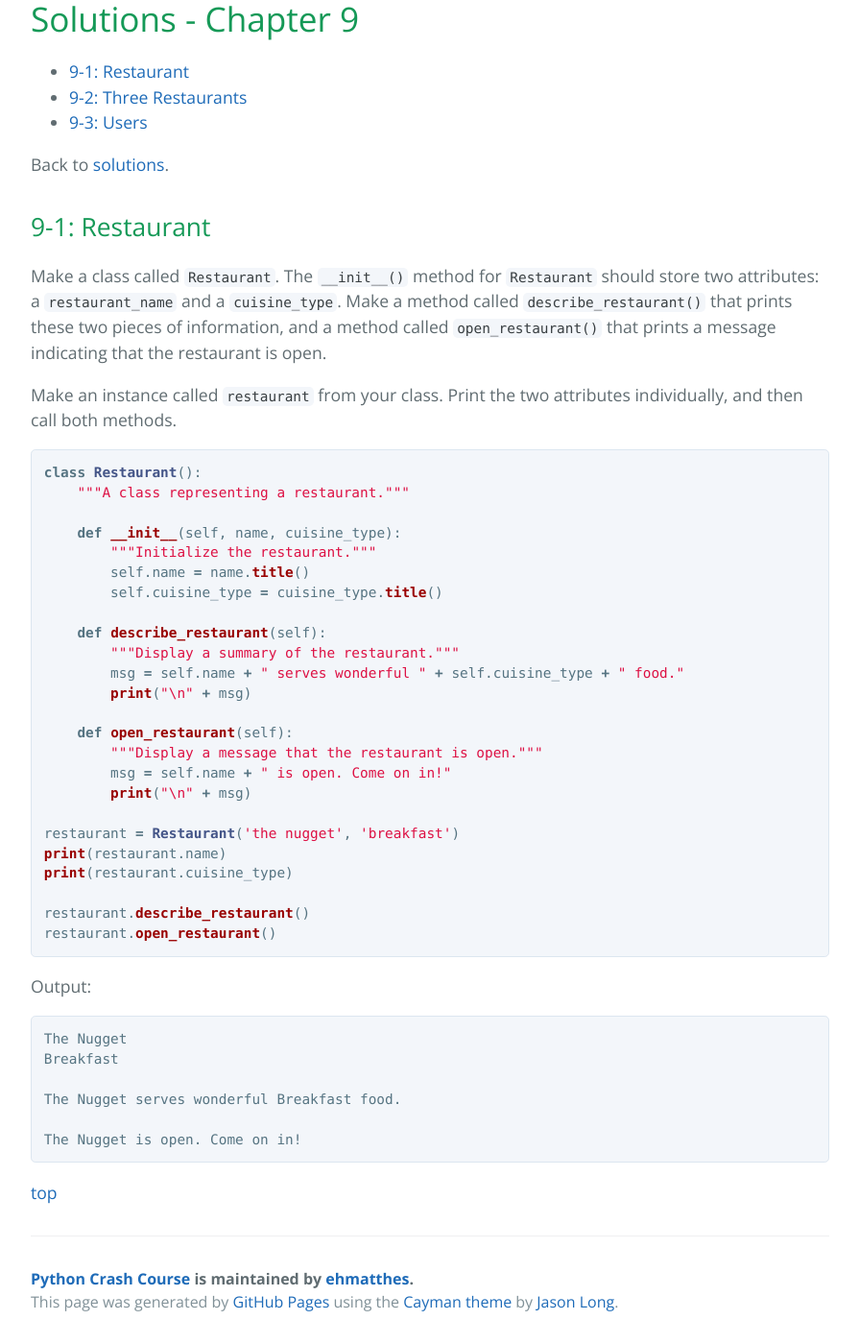
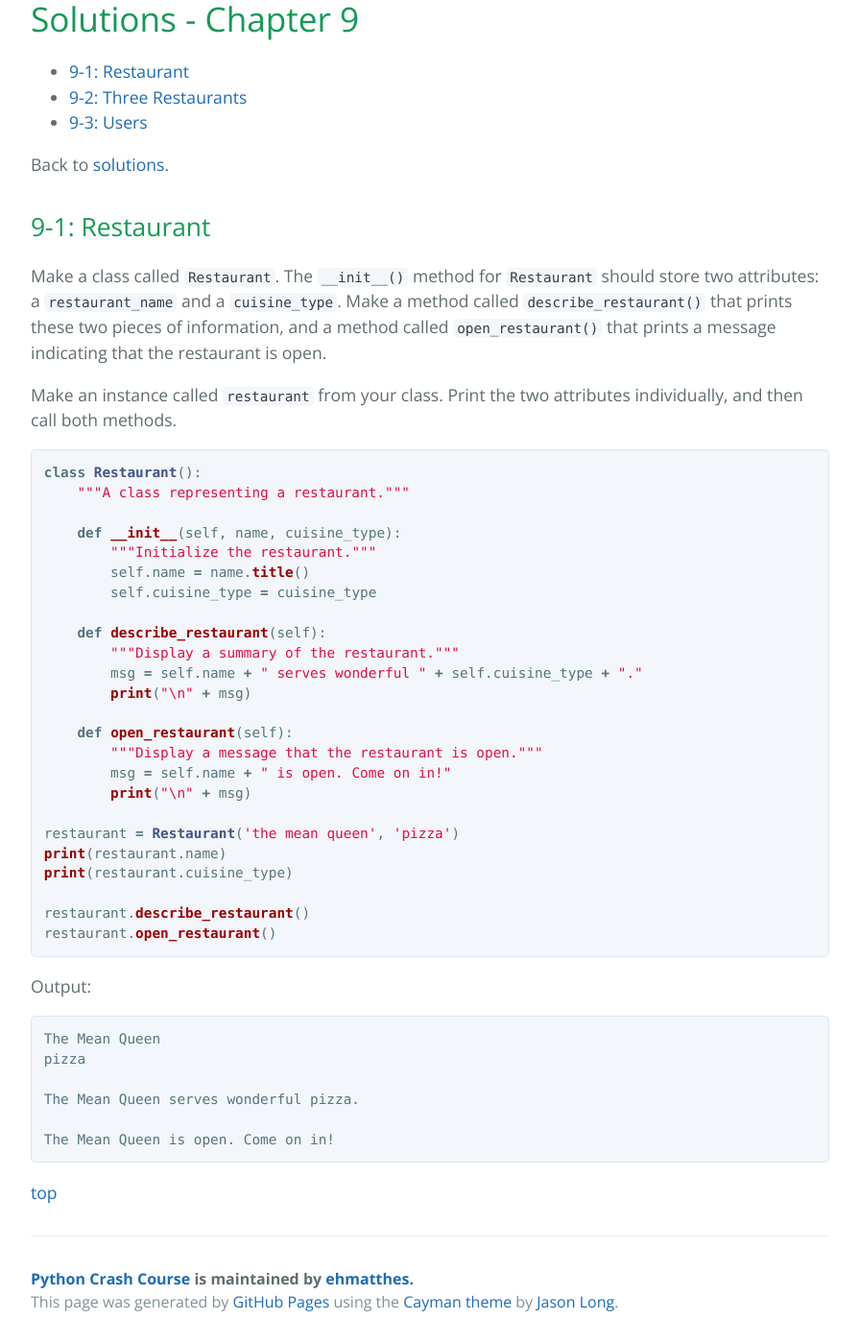
Before and after one commit to ehmatthes/pcc, a Jekyll site: the page built from solutions/chapter_9.md, in a window 1280 px wide and 1400 px high, scrolled down 197 px. Shown: the whole window at 96% size, without its empty margins (192-1087 px from the left). Built offline with Jekyll 4.4.1, drawn with Linux system fonts in a browser that asks for light colours.

Commit message:
Better example restaurant.

````diff
--- a/solutions/chapter_9.md
+++ b/solutions/chapter_9.md
@@ -23,11 +23,11 @@ class Restaurant():
     def __init__(self, name, cuisine_type):
         """Initialize the restaurant."""
         self.name = name.title()
-        self.cuisine_type = cuisine_type.title()
+        self.cuisine_type = cuisine_type
 
     def describe_restaurant(self):
         """Display a summary of the restaurant."""
-        msg = self.name + " serves wonderful " + self.cuisine_type + " food."
+        msg = self.name + " serves wonderful " + self.cuisine_type + "."
         print("\n" + msg)
 
     def open_restaurant(self):
@@ -35,7 +35,7 @@ class Restaurant():
         msg = self.name + " is open. Come on in!"
         print("\n" + msg)
 
-restaurant = Restaurant('the nugget', 'breakfast')
+restaurant = Restaurant('the mean queen', 'pizza')
 print(restaurant.name)
 print(restaurant.cuisine_type)
 
@@ -46,12 +46,12 @@ restaurant.open_restaurant()
 Output:
 
 ```
-The Nugget
-Breakfast
+The Mean Queen
+pizza
 
-The Nugget serves wonderful Breakfast food.
+The Mean Queen serves wonderful pizza.
 
-The Nugget is open. Come on in!
+The Mean Queen is open. Come on in!
 ```
 
 [top](#)
````
